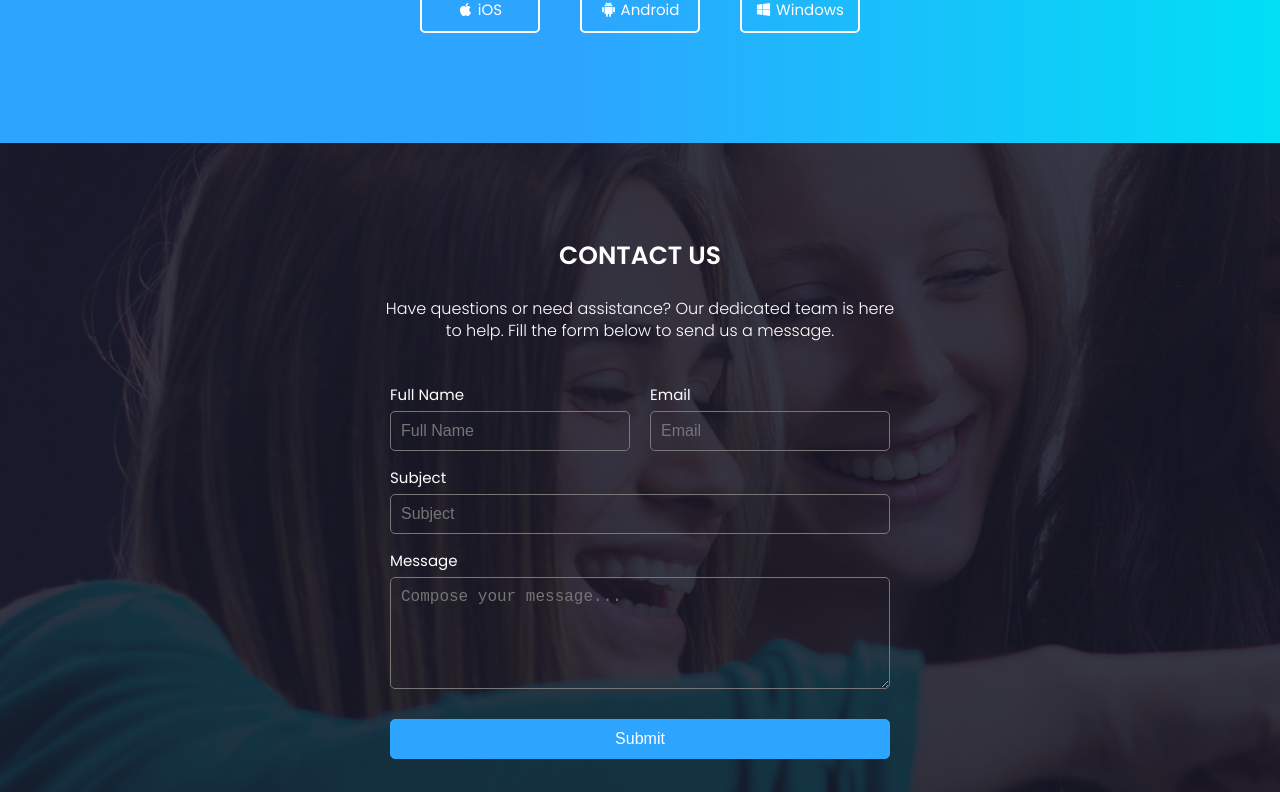
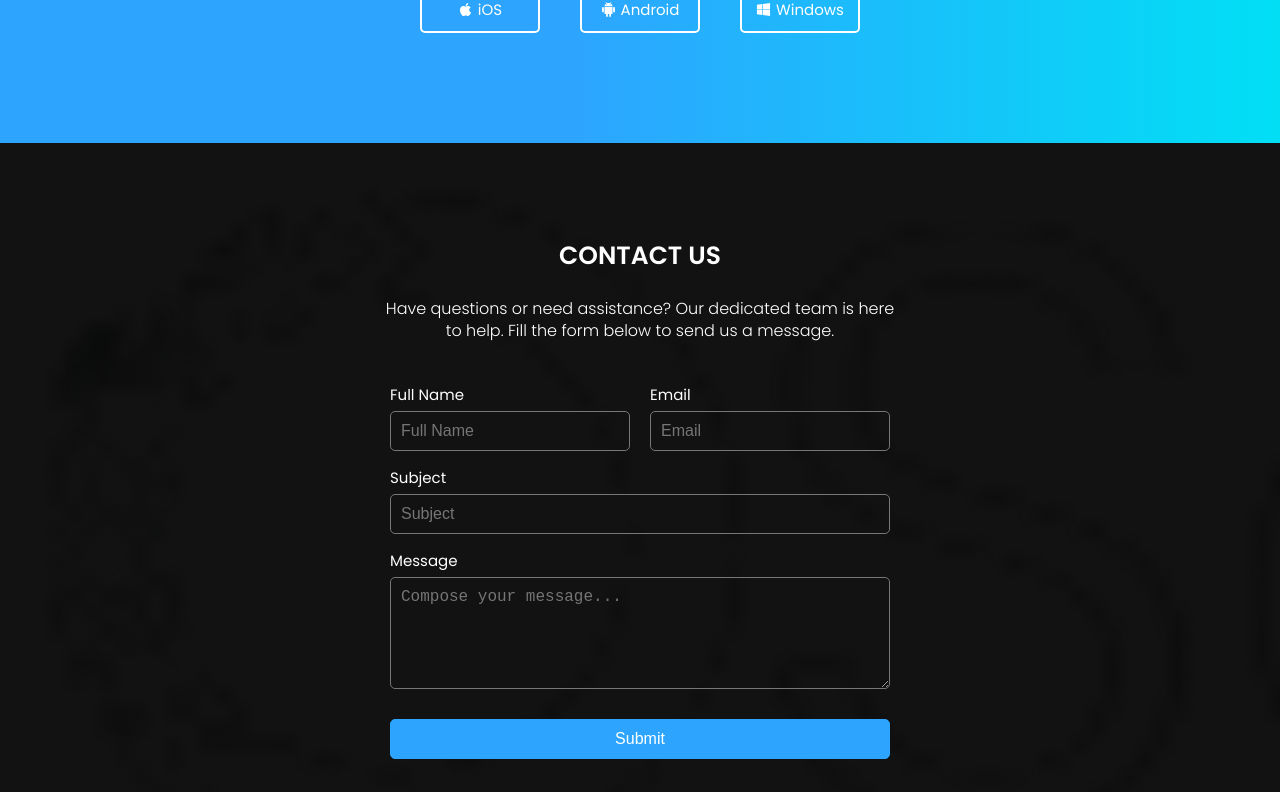
Before and after one commit to adex-badr18/grtp, a React (Vite) app: page / in a window 1280 px wide. Shown: the part 3053-3845 px from the top of the page. Built offline with nearby package versions, Linux system fonts and the light colour scheme.

Commit message:
refactor: Change contact section background

```diff
--- a/src/components/subscribe/Subscribe.css
+++ b/src/components/subscribe/Subscribe.css
@@ -1,10 +1,21 @@
-section#subscribe {
-    background: url('/images/subscribe-bg.png');
-    background: url('../../assets/images/subscribe-bg.png');
+section#contact {
+    background: #0a1930;
+    background: url('../../assets/images/logo.png');
     text-align: center;
     background-size: cover;
     background-attachment: fixed;
     color: var(--color-white);
+    position: relative;
+}
+
+section#contact::before {
+    content: '';
+    background-color: rgba(0, 0, 0, 0.93);
+    position: absolute;
+    top: 0;
+    left: 0;
+    width: 100%;
+    height: 100%;
 }
 
 .subscribe h2 {
--- a/src/components/subscribe/Subscribe.jsx
+++ b/src/components/subscribe/Subscribe.jsx
@@ -15,7 +15,7 @@ const Subscribe = () => {
     }, []);
 
     return (
-        <section id='subscribe'>
+        <section id='contact'>
             <div className="container subscribe" data-aos='zoom-in-left'>
                 <div className="u-title">
                     <h2>Contact Us</h2>
```
